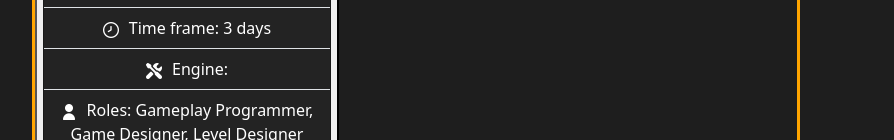
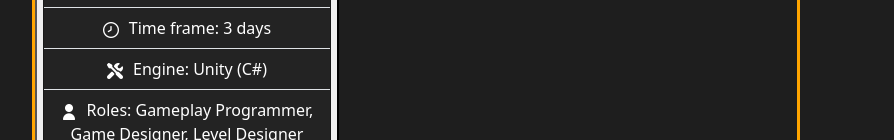
Before and after one commit to RafaelOkabe246/My-Site-Portifolio, a plain HTML site: page projects.html in a window 1280 px wide. Shown: the part 1992-2132 px from the top of the page, without its empty margins (224-1118 px from the left). Drawn offline with nearby package versions, Linux system fonts and the light colour scheme.

Commit message:
Update projects.html

```diff
--- a/projects.html
+++ b/projects.html
@@ -290,7 +290,7 @@
                                                 class="icon">Time frame: 3 days</li>
                                         <li class="list-group-item" id="item-style"><img
                                                 src="\Assets\Images\Projects\Project-info-icons\engine-icon.png"
-                                                class="icon">Engine: </li>
+                                                class="icon">Engine: Unity (C#)</li>
                                         <li class="list-group-item" id="item-style"><img
                                                 src="\Assets\Images\Projects\Project-info-icons\Role-icon.png"
                                                 class="icon">Roles: Gameplay Programmer, Game Designer, Level Designer
```
